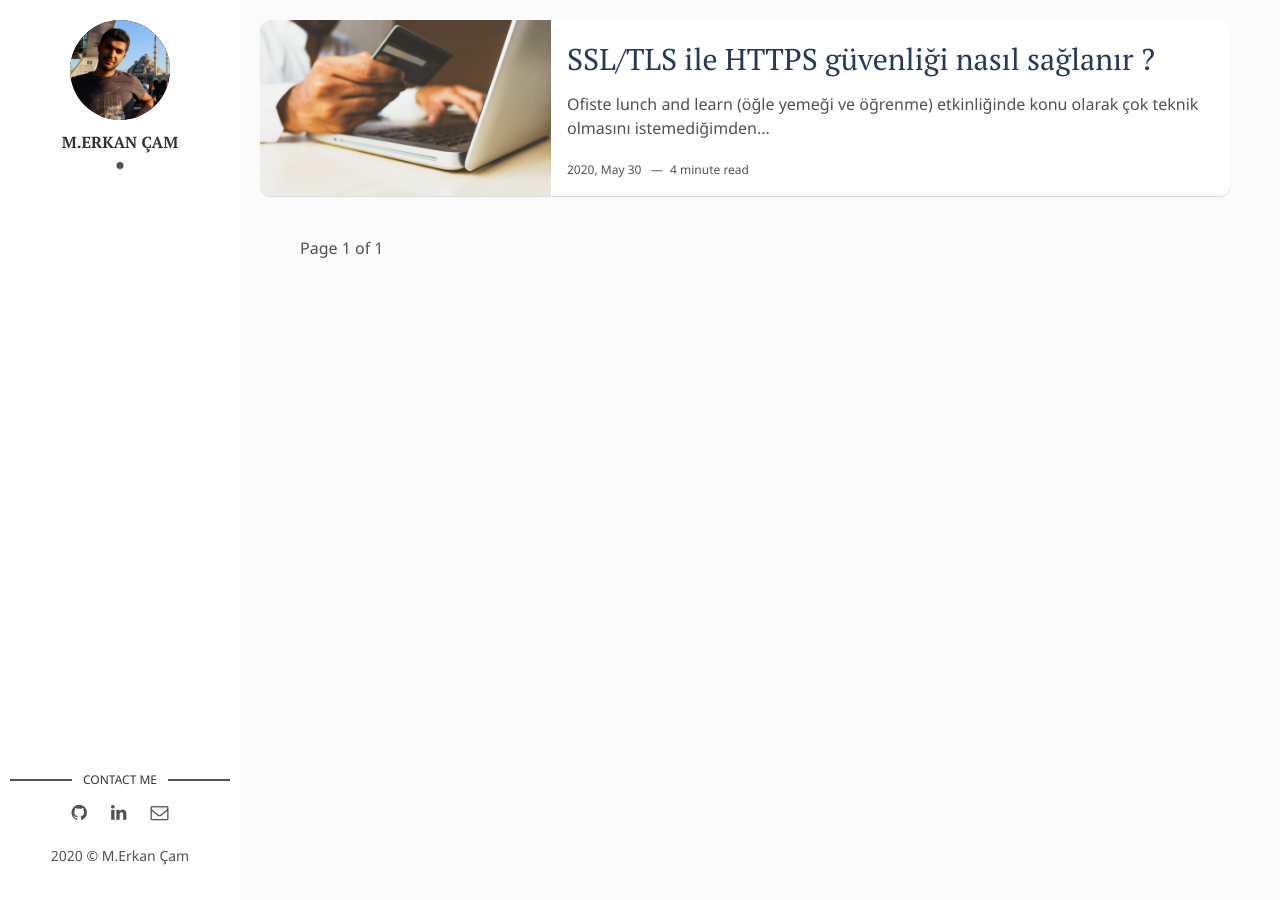
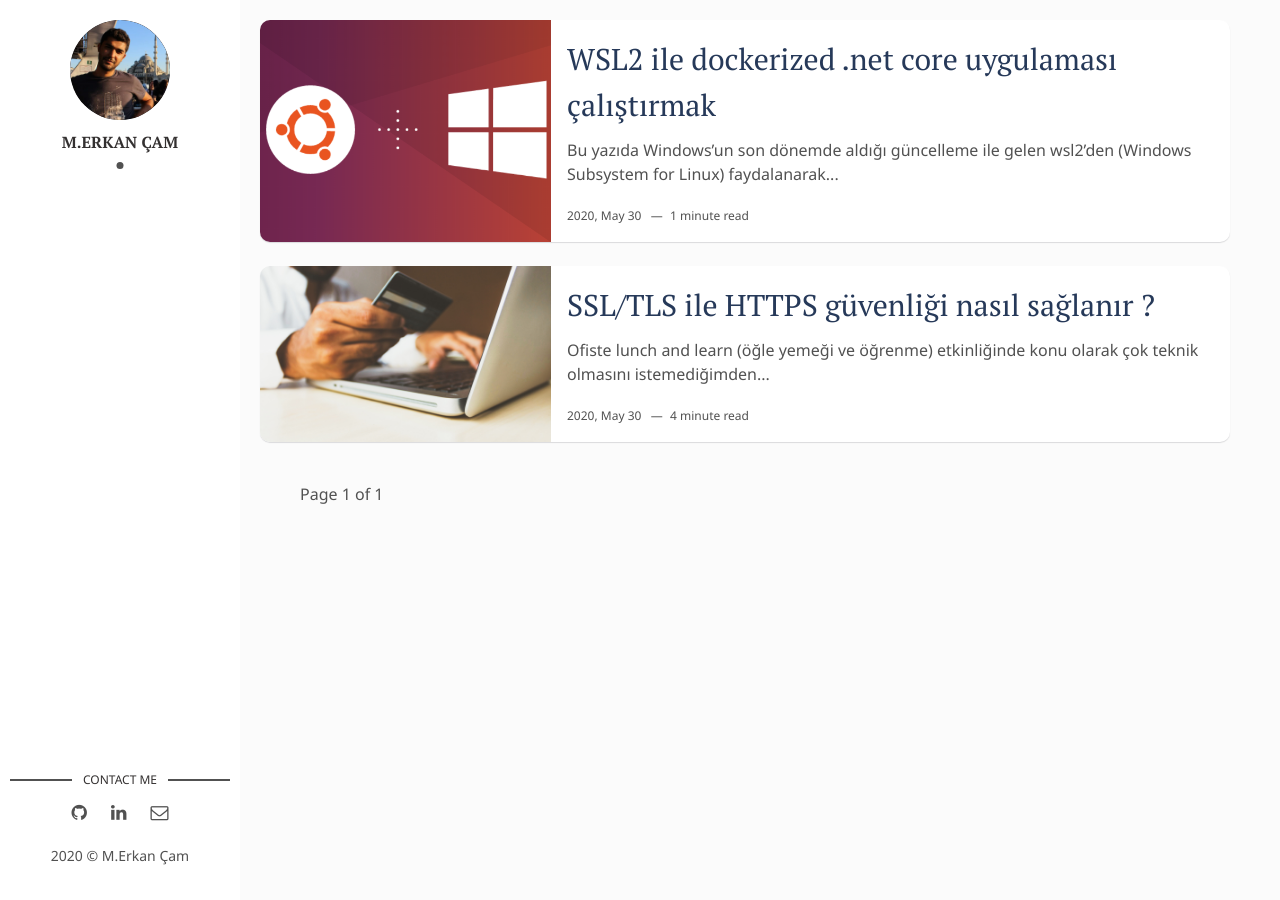
Before and after one commit to merkancam/merkancam.github.io, a Jekyll site: the page built from index.html, in a window 1280 px wide. Built offline with Jekyll 4.4.1, drawn with Linux system fonts in a browser that asks for light colours; the list of posts is cut into pages by our own code.

```diff
--- a/_includes/head.html
+++ b/_includes/head.html
@@ -88,7 +88,6 @@
   <link rel="stylesheet" href="{{ "/assets/fonts/font-awesome/css/font-awesome.min.css" | prepend: site.baseurl }}">
   <!-- Styles -->
   <link rel="stylesheet" href="{{ "/assets/css/main.css" | prepend: site.baseurl }}">
-  <!-- Global site tag (gtag.js) - Google Analytics -->
-  <script async src="https://www.googletagmanager.com/gtag/js?id=UA-160044976-1"></script>
+
 
 </head>
--- a/_layouts/default.html
+++ b/_layouts/default.html
@@ -1,6 +1,8 @@
 <!DOCTYPE html>
 <html lang="en">
 {% include head.html %}
+{% include analytics.html %}
+
 
 <body>
 
--- /dev/null
+++ b/_posts/2020-08-09-wsl2-docker-on-linux.markdown
@@ -0,0 +1,12 @@
+---
+layout: post
+title: WSL2 ile dockerized .net core uygulaması çalıştırmak
+date: 2020-05-30 17:15:00 +0300
+description:
+img:  windowsAndUbuntu.png
+tags: [WSL2,Docker,dotnet,linux] # add tag
+---
+
+Bu yazıda Windows'un son dönemde aldığı güncelleme ile gelen wsl2'den (Windows Subsystem for Linux) faydalanarak Ubuntu 20.04 üzerinde docker ile .net core uygulamasını çalıştırmayı anlatacağım. Bunun yanında Wsl2'de Visual Studio Code çalıştırmak, File Explorer ile Ubuntu'da gezinmek gibi ek özelliklere değineceğim.
+
+WSL2 için öncelikle
```
Also changed, not shown: other parts of _layouts/default.html (+0 -11 lines), assets/img/windowsAndUbuntu.png (added).
